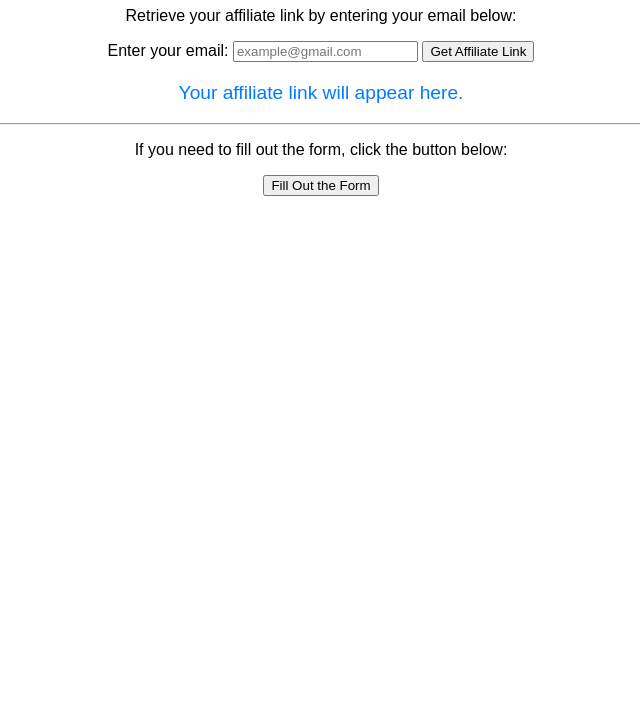
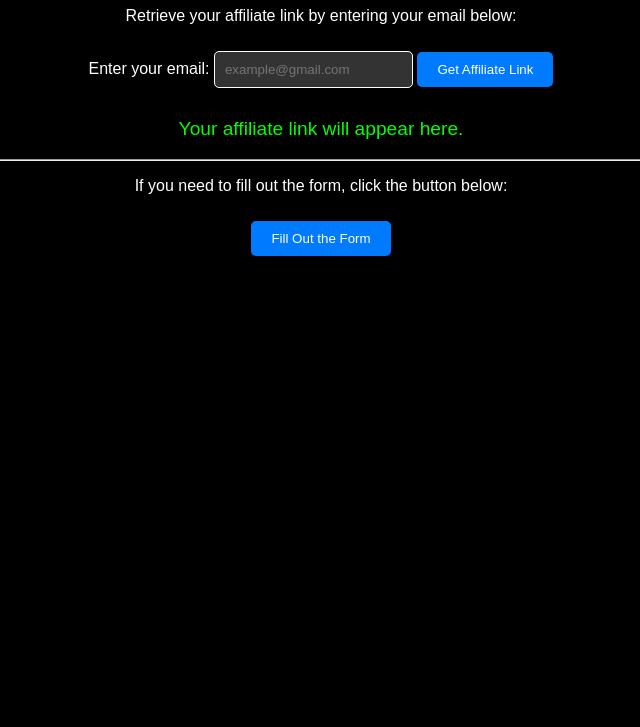
Before and after one commit to alvinauh/confirmation-page, a plain HTML site: page index.html in a window 1280 px wide. Shown: the part 73-800 px from the top of the page, without its empty margins (319-959 px from the left). Drawn offline with Linux system fonts and the light colour scheme.

Commit message:
index.html

```diff
--- a/index.html
+++ b/index.html
@@ -7,15 +7,40 @@
       font-family: Arial, sans-serif;
       margin: 20px;
       text-align: center;
+      background-color: #000; /* Black background */
+      color: #fff; /* White font */
+    }
+    h1, p, label {
+      color: #fff; /* White text for all content */
     }
     #affiliate-link {
       margin-top: 20px;
       font-size: 1.2em;
-      color: #007BFF;
+      color: #00ff00; /* Bright green for the affiliate link text */
     }
     .error {
       color: red;
       font-size: 1em;
+    }
+    input[type="email"] {
+      padding: 10px;
+      margin: 10px 0;
+      border: 1px solid #fff;
+      border-radius: 5px;
+      background-color: #333; /* Dark input background */
+      color: #fff; /* White text in input field */
+    }
+    button {
+      padding: 10px 20px;
+      margin-top: 10px;
+      border: none;
+      border-radius: 5px;
+      background-color: #007BFF; /* Blue button */
+      color: #fff; /* White text on button */
+      cursor: pointer;
+    }
+    button:hover {
+      background-color: #0056b3; /* Darker blue on hover */
     }
   </style>
   <script>
```
